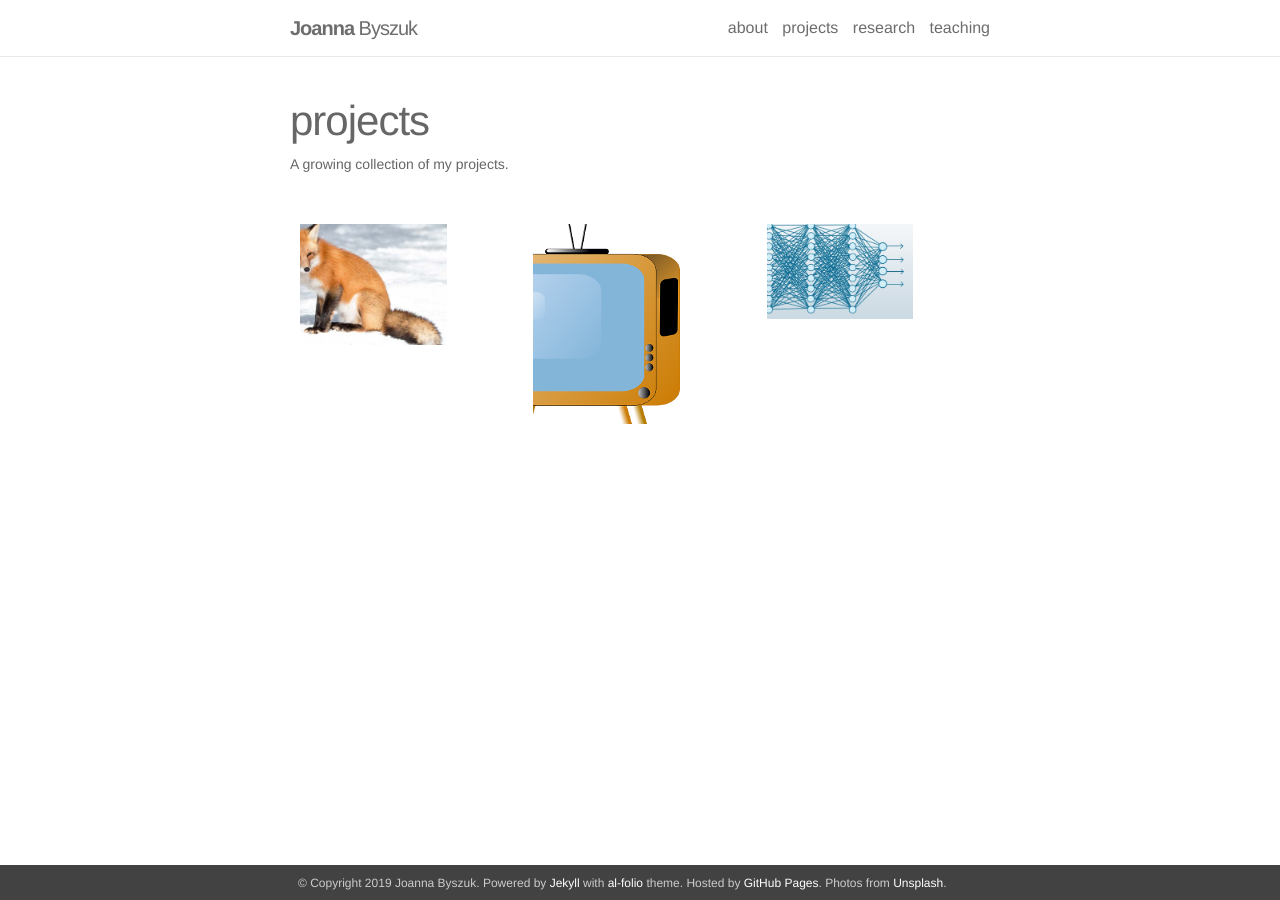
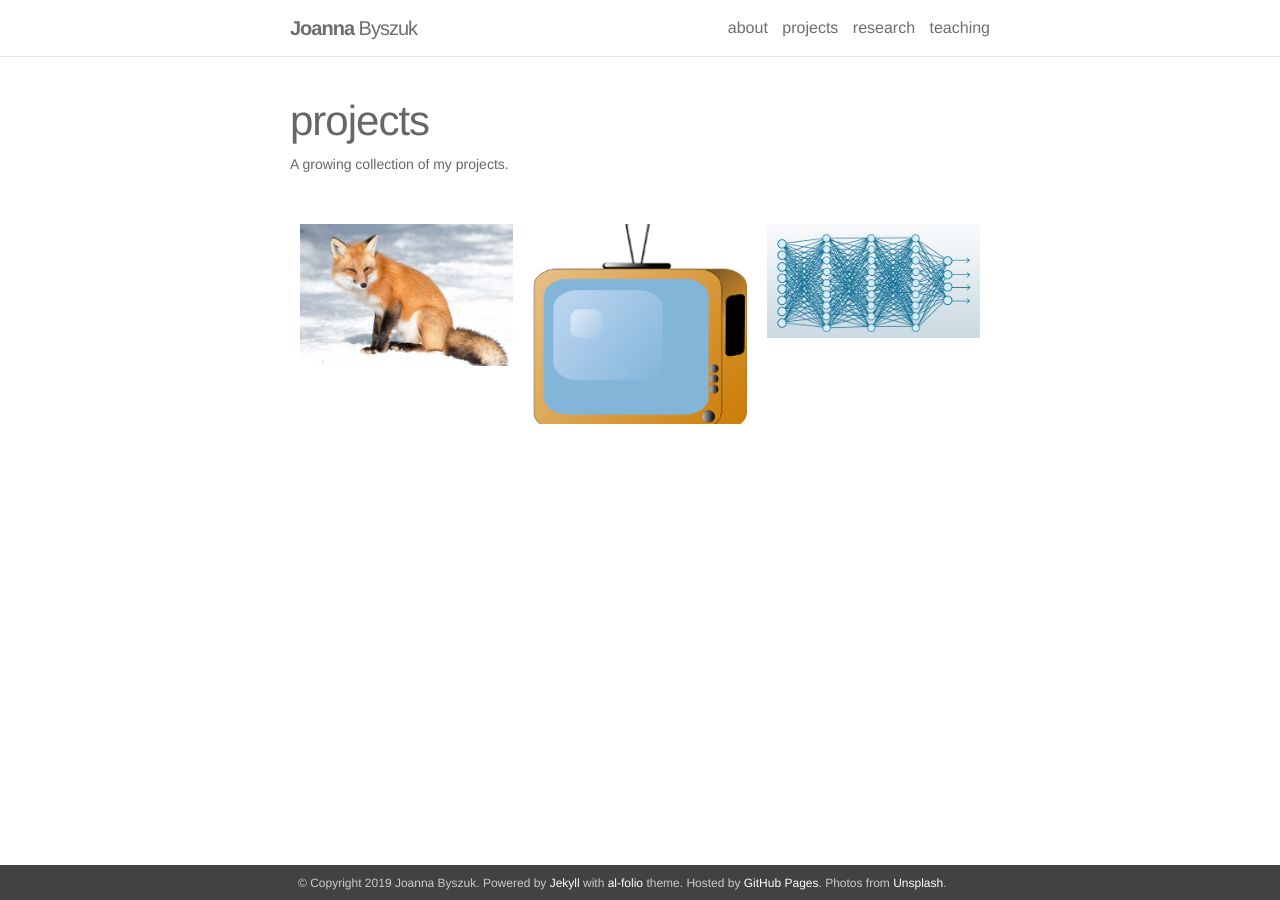
Before and after one commit to JoannaBy/JoannaBy.github.io, a Jekyll site: the page built from _pages/projects.md, in a window 1280 px wide. Built offline with Jekyll 4.4.1, drawn with Linux system fonts in a browser that asks for light colours; nearby versions of some CDN libraries.

Commit message:
edited projects

```diff
--- a/_sass/_projects.scss
+++ b/_sass/_projects.scss
@@ -13,10 +13,7 @@
 
         img {
             height: auto;
-            position: relative;
-                left: -25%;
-                top: -5%;
-            width: 200px;
+
         }
 
         a {
```
